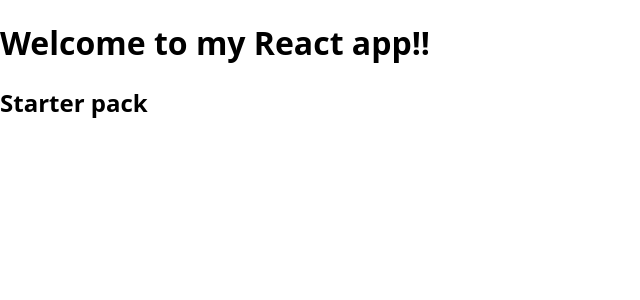
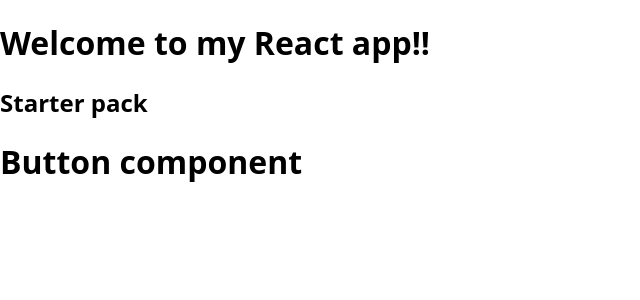
Before and after one commit to sanderyt/react-typescript-starter, a React app: page / in a window 1280 px wide. Shown: the top 300 px of the page, without its empty margins (0-640 px from the left). Built offline with nearby package versions, Linux system fonts and the light colour scheme; a web font is replaced by a local one.

Commit message:
added testing to the app

```diff
--- a/babel.config.json
+++ b/babel.config.json
@@ -10,8 +10,5 @@
     ],
     "@babel/preset-react"
   ],
-  "plugins": [
-    "@babel/proposal-class-properties",
-    "@babel/proposal-object-rest-spread"
-  ]
+  "plugins": ["@babel/proposal-class-properties", "@babel/proposal-object-rest-spread"]
 }
--- a/package.json
+++ b/package.json
@@ -10,7 +10,8 @@
     "dev": "webpack serve --open --hot --mode=development",
     "build": "webpack --mode production --progress --hide-modules",
     "lint": "eslint '*/**/*.{js,ts,tsx}' --quiet --fix",
-    "component": "npx generate-react-cli component ${0}component"
+    "component": "npx generate-react-cli component ${0}component",
+    "test": "jest"
   },
   "devDependencies": {
     "@babel/core": "^7.13.10",
@@ -23,12 +24,15 @@
     "@types/react-dom": "^17.0.2",
     "@typescript-eslint/eslint-plugin": "^4.17.0",
     "@typescript-eslint/parser": "^4.17.0",
+    "babel-jest": "^26.6.3",
     "babel-loader": "^8.2.2",
     "core-js": "^3.9.1",
     "eslint-config-prettier": "^8.1.0",
     "eslint-plugin-prettier": "^3.3.1",
     "eslint-plugin-react": "^7.22.0",
+    "jest": "^26.6.3",
     "prettier": "^2.2.1",
+    "react-test-renderer": "^17.0.1",
     "regenerator-runtime": "^0.13.7",
     "typescript": "^4.2.3",
     "webpack": "^5.24.4",
--- /dev/null
+++ b/src/components/Button/Button.tsx
@@ -0,0 +1,10 @@
+import React from "react";
+import {} from "./styles";
+
+const Button = () => (
+  <div data-testid="Button">
+    <h1>Button component</h1>
+  </div>
+);
+
+export default Button;
--- /dev/null
+++ b/src/components/Button/styles.ts
@@ -0,0 +1 @@
+import styled from "styled-components";
--- a/src/pages/Home.tsx
+++ b/src/pages/Home.tsx
@@ -1,10 +1,12 @@
 import React from "react";
+import Button from "../components/Button/Button";
 
 export const Home = () => {
   return (
     <div>
       <h1>Welcome to my React app!!</h1>
       <h2>Starter pack</h2>
+      <Button />
     </div>
   );
 };
```
Also changed, not shown: 2 other files (tests, documents, lock files or other folders).
